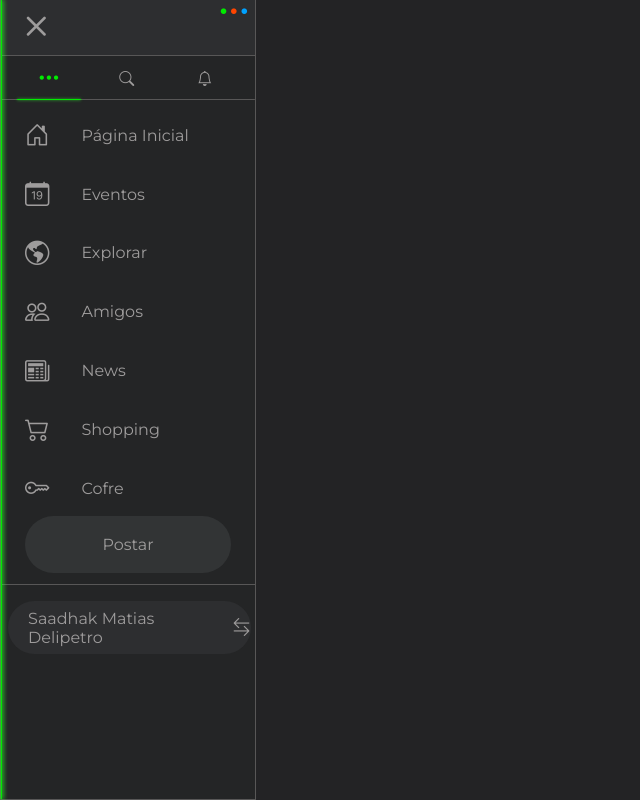
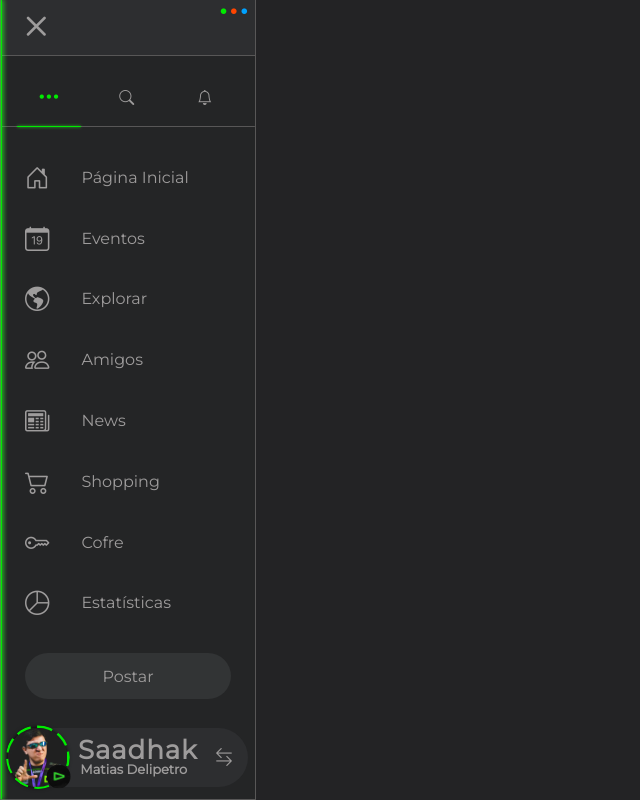
Before and after one commit to RenanFelliphe/Bonfire-Project, a PHP site: page /events.html in a window 1280 px wide. Shown: the whole page, without its empty margins (0-640 px from the left). Run offline with PHP 8.4, Linux system fonts and the light colour scheme.

Commit message:
Consertando o centro do menu

```diff
--- a/events.html
+++ b/events.html
@@ -11,6 +11,7 @@
     <link href='https://unpkg.com/boxicons@2.1.4/css/boxicons.min.css' rel='stylesheet'>
     <link rel="stylesheet" href="styles/variable.css">
     <link rel="stylesheet" href="styles/teste.css">
+    <link rel="stylesheet" href="styles/styles.css">
 
     <title>Bonfire</title>
 
@@ -32,49 +33,49 @@
             </div>
         </section>
 
+        <section class="M-slider">
+            <i class="bi bi-three-dots active M-pages-icon All-icon"></i>
+            <i class="bi bi-search M-search-icon All-icon"></i>
+            <i class="bi bi-bell M-notifications-icon All-icon"></i>
+        </section>
+
         <section class="M-center">
-            <article class="M-slider">
-                <i class="bi bi-three-dots active M-pages-icon All-icon"></i>
-                <i class="bi bi-search M-search-icon All-icon"></i>
-                <i class="bi bi-bell M-notifications-icon All-icon"></i>
-            </article>
-
             <article class="M-all-pages">
                     <a href="index.html" class="M-page">
-                        <i class="bi bi-house-door M-icon-page All-icon"></i>
-                        <span>Página Inicial</span>
+                        <i class="bi bi-house-door M-page-icon All-icon"></i>
+                        <span class="M-page-name">Página Inicial</span>
                     </a>
                     <a href="events.html" class="M-page onDisplay">
-                        <i class="bi bi-calendar-date M-icon-page All-icon"></i>
-                        <span>Eventos</span>
+                        <i class="bi bi-calendar-date M-page-icon All-icon"></i>
+                        <span class="M-page-name">Eventos</span>
                     </a>
                     <a class="M-page onDisplay">
-                        <i class="bi bi-globe-americas M-icon-page All-icon"></i>
-                        <span>Explorar</span>
+                        <i class="bi bi-globe-americas M-page-icon All-icon"></i>
+                        <span class="M-page-name">Explorar</span>
                     </a>
                     <a class="M-page onDisplay">
-                        <i class="bi bi-people M-icon-page All-icon"></i>
-                        <span>Amigos</span>
+                        <i class="bi bi-people M-page-icon All-icon"></i>
+                        <span class="M-page-name">Amigos</span>
                     </a>
                     <a class="M-page onDisplay">
-                        <i class="bi bi-newspaper M-icon-page All-icon"></i>
-                        <span>News</span>
+                        <i class="bi bi-newspaper M-page-icon All-icon"></i>
+                        <span class="M-page-name">News</span>
                     </a>
                     <a class="M-page onDisplay">
-                        <i class="bi bi-cart2 M-icon-page All-icon"></i>
-                        <span>Shopping</span>
+                        <i class="bi bi-cart2 M-page-icon All-icon"></i>
+                        <span class="M-page-name">Shopping</span>
                     </a>
                     <a class="M-page">
-                        <i class="bi bi-key M-icon-page All-icon"></i>
-                        <span>Cofre</span>
+                        <i class="bi bi-key M-page-icon All-icon"></i>
+                        <span class="M-page-name">Cofre</span>
                     </a>
                     <a class="M-page">
-                        <i class="bi bi-pie-chart M-icon-page All-icon"></i>
-                        <span>Estatísticas</span>
+                        <i class="bi bi-pie-chart M-page-icon All-icon"></i>
+                        <span class="M-page-name">Estatísticas</span>
                     </a>
                     <a href="config.html" class="M-page">
-                        <i class="bi bi-gear-wide M-icon-page All-icon"></i>
-                        <span>Configurações</span>
+                        <i class="bi bi-gear-wide M-page-icon All-icon"></i>
+                        <span class="M-page-name">Configurações</span>
                     </a>
             </article>
 
@@ -86,20 +87,53 @@
         <section class="M-footer">
             <div class="M-footer-content">
                 <figure class="M-user-images">
-                    <img src="" alt="">
-                    <img src="" alt="">
+                    <div class="M-perfil-img">
+                        <img src="assets/perfil.png" alt="">
+                    </div>
+                    <div class="M-org-img">
+                        <img src="assets/loud-logo.png" alt="">
+                    </div>
                     <span class="M-user-status"></span>
                 </figure>
                 <div class="M-user-infos">
-                    <span class="M-user-name">Saadhak</span>
-                    <span class="M-user-nick">Matias Delipetro</span>
+                    <span class="M-user-nick">Saadhak</span>
+                    <span class="M-user-name">Matias Delipetro</span>
                 </div>
-                <i class="bi bi-arrow-left-right M-log-actions All-icon"></i>
 
+                <i class="bi bi-arrow-left-right M-log-button All-icon"></i>
+                <div class="M-log-actions close">
+                    <ul>
+                        <li>
+                            <a href="">
+                                <span class="bi bi-people All-icon"></span>
+                                <span class="M-title"> Alternar usuário </span>
+                            </a>
+                        </li>
+                        <li>
+                            <a href="login.html">
+                                <span class="bi bi-box-arrow-left All-icon"></span>
+                                <span class="M-title M-log-out"> Sair </span>
+                            </a>
+                        </li>
+                    </ul>
+                </div>
             </div>
         </section>
 </nav>
-
+<section>
+    <!--SEÇÃO PARA DEFINIÇÃO DE MODAIS -->
+    <div class="M-log-out-modal">
+        <!--Aparece ao Clicar no botão de Log Out na S-Settings-->
+        <div class="M-log-out-modal-container">
+            <i class="bi bi-x M-close-log-out-icon All-icon"></i>
+            <h4>Tem certeza que deseja SAIR ?</h4>
+            <div class="M-log-out-modal-buttons">
+                <button class="M-cancel-log-out">CANCELAR</button>
+                <button class="M-confirm-log-out">SAIR</button>
+            </div>
+        </div>
+    </div>
+</section>
 <script src="js/teste.js"></script>
 </body>
 
--- a/styles/styles.css
+++ b/styles/styles.css
@@ -1,6 +1,6 @@
 body {
     background-color: var(--third-color);
-    overflow: auto;
+    overflow: hidden;
 }
 
 main {
@@ -602,9 +602,15 @@ main {
     padding: 2rem;
     display: flex;
     flex-direction: column;
+    justify-content: flex-start;
     gap: 5vh;
     border-left: 1px solid var(--border-color);
     border-right: 1px solid var(--border-color);
+    overflow-y: auto;
+}
+
+.H-timeline::-webkit-scrollbar{
+    display: none;
 }
 
 .H-timeline .H-publish{
@@ -1164,7 +1170,6 @@ main {
 
 .H-trending-topics .H-all-trends .H-trend .H-trend-markers{
     font-size: calc(var(--size-font-text) - 1px);
-
 }
 
 .H-trending-topics .H-all-trends .H-trend .H-trend-topic{
--- a/styles/teste.css
+++ b/styles/teste.css
@@ -73,16 +73,16 @@ main {
     border: 1px solid var(--border-color);
     border-top: 0;
     transition: width var(--element-in);
+    display: flex;
+    flex-direction: column;
+    justify-content: space-between;
+    align-items: flex-start;
+    padding-bottom: 0.3rem;
 }
 
 .M-menu.close {
     width: 4.8rem;
     transition: width var(--element-out);
-}
-
-.M-menu section {
-    position: relative;
-    border-bottom: 1px solid var(--border-color);
 }
 
 .M-menu::after {
@@ -105,11 +105,14 @@ main {
 .M-menu .M-top {
     position: relative;
     height: 3.5rem;
+    width: 100%;
     display: flex;
     justify-content: flex-start;
     background-color: var(--half-second-color);
     padding: 1.5rem 1.5rem 1.5rem 1.65rem;
+    border-bottom: 1px solid var(--border-color);
 }
+
 .M-menu .M-top .M-open-close{
     position: relative;
     display: flex;
@@ -203,28 +206,22 @@ main {
     color: white;
 }
 
-.M-menu .M-center{
-    position: relative;
-    display: flex;
-    flex-direction: column;
-    align-items: flex-start;
-    width: 100%;
-}
-
-.M-menu .M-center .M-slider{
+.M-menu .M-slider{
     position: relative;
     width: 100%;
     padding: 0.7rem 0.7rem 0.9rem 0.55rem;
     display: flex;
     transition: var(--element-out);
     overflow: hidden;
+    height: 4rem;
+    border-bottom: none;
 }
 
-.M-menu.close .M-center .M-slider{
+.M-menu.close .M-slider{
     transition: var(--element-in);
 }
 
-.M-menu .M-center .M-slider::before{
+.M-menu .M-slider::before{
     content: '';
     position: absolute;
     bottom: 4px;
@@ -235,7 +232,7 @@ main {
     background-color: var(--border-color);
 }
 
-.M-menu .M-center .M-slider::after{
+.M-menu .M-slider::after{
     content: '';
     position: absolute;
     bottom: 4px;
@@ -248,12 +245,12 @@ main {
     box-shadow: 0 0 3px 0 var(--org-color-lighter);
 }
 
-.M-menu.close .M-center .M-slider::after{
+.M-menu.close .M-slider::after{
     opacity: 0;
     transition: var(--element-in);
 }
 
-.M-menu .M-center .M-slider i{
+.M-menu .M-slider i{
     display: flex;
     width: 100%;
     opacity: 1;
@@ -261,35 +258,43 @@ main {
     font-size: calc(var(--size-font-icons) - 3px);
 }
 
-.M-menu.close .M-center .M-slider i{
+.M-menu.close .M-slider i{
     width: 0;
     opacity: 0;
     transition: var(--element-out);
 }
 
-.M-menu .M-center .M-slider i.active{
+.M-menu .M-slider i.active{
     color: var(--org-color1)
 }
 
-.M-menu.close .M-center .M-slider i.active{
+.M-menu.close .M-slider i.active{
     opacity: 1;
     color: var(--text-color)
 }
 
-.M-menu .M-center .M-slider i.M-pages-icon{
+.M-menu .M-slider i.M-pages-icon{
     font-size: calc(var(--size-font-icons) + 0.3rem);
+}
+
+.M-menu .M-center{
+    position: relative;
+    display: flex;
+    flex-direction: column;
+    align-items: flex-start;
+    width: 100%;
+    height: 71vh;
 }
 
 .M-menu .M-center .M-all-pages{
     display: flex;
     flex-direction: column;
-    gap: 1.8rem;
     justify-content: flex-start;
     width: 100%;
-    height: 25rem;
     overflow-y: auto;
     overflow-x: hidden;
-    padding-top: 1rem;
+    padding: 0.5rem 0 1rem 0;
+    gap: 0.3rem;
 }
 
 .M-menu .M-center .M-all-pages::-webkit-scrollbar{
@@ -309,10 +314,24 @@ main {
     cursor: pointer;
     width: 100%;
     padding-left: 1.5rem;
-    height: 2.7rem;
+    line-height: 3.5rem;
+}
+.M-menu .M-center .M-all-pages .M-page:hover{
+    background-color: var(--half-third-color);
+}
+.M-menu .M-center .M-all-pages .M-page .M-page-name{
+    opacity: 1;
+    transform: translateX(0);
+    transition: var(--element-in);
 }
 
-.M-menu .M-center .M-all-pages .M-page i.M-icon-page{
+.M-menu.close .M-center .M-all-pages .M-page .M-page-name{
+    opacity: 0;
+    transform: translateX(-105px);
+    transition: var(--element-out);
+}
+
+.M-menu .M-center .M-all-pages .M-page .M-page-icon{
     font-size: calc(var(--size-font-icons) + 0.4rem);
 }
 
@@ -320,7 +339,6 @@ main {
     position: relative;
     padding: 0.5rem 1.5rem 0.5rem 1.5rem;
     width: 100%;
-    height: 5rem;
     display: flex;
 }
 
@@ -334,28 +352,161 @@ main {
     cursor: pointer;
 }
 
-/*/////////////////////////////////////////////////////////////////////////////////////////////////////////////////////////////////////////////////*/
-
-
 .M-menu .M-footer {
-    padding: 1rem;
-    padding-left: 0.45rem;
-    height: 100%;
+    position: relative;
+    display: flex;
+    padding: 0.45rem;
     width: 100%;
+    z-index: +1;
 }
 
 .M-menu .M-footer .M-footer-content {
     display: flex;
     justify-content: flex-start;
-    gap: 1rem;
     width: 105%;
-    height: 3.3rem;
     transition: var(--element-out);
     background-color: var(--half-second-color);
     border-radius: 2rem;
 }
 
-.M-menu.close .M-footer .M-footer-content {
-    border-radius: 0;
-    background-color: transparent;
+.M-menu .M-footer .M-footer-content .M-user-images {
+    width: 3.7rem;
+    height: 100%;
+    display: flex;
+    z-index: +1;
+    border-radius: 100%;
+    box-shadow: 0 0 5px 0px black;
 }
+
+.M-menu .M-footer .M-footer-content .M-user-images .M-perfil-img{
+    display: flex;
+    width: 3.7rem;
+    clip-path: circle();
+}
+
+.M-menu .M-footer .M-footer-content .M-user-images .M-perfil-img img{
+    max-width: 100%;
+}
+
+.M-menu .M-footer .M-footer-content .M-user-images .M-org-img{
+    position: absolute;
+    display: flex;
+    width: 1.5rem;
+    clip-path: circle();
+    transform: translateX(1.3rem) translateY(1.2rem);
+}
+
+.M-menu .M-footer .M-footer-content .M-user-images .M-org-img img{
+    max-width: 100%;
+}
+
+.M-menu .M-footer .M-footer-content .M-user-images .M-user-status {
+    position: absolute;
+    display: flex;
+    width: 4rem;
+    height: 4rem;
+    clip-path: circle();
+    border: 7px dashed var(--org-color1);
+    border-radius: 100%;
+    z-index: -1;
+}
+
+.M-menu .M-footer .M-footer-content .M-user-infos {
+    display: flex;
+    flex-direction: column;
+    overflow: hidden;
+    width: 80%;
+    position: absolute;
+    left: 2.2rem;
+    transform: translateY(-2px);
+}
+
+.M-menu .M-footer .M-footer-content .M-user-infos .M-user-nick {
+    font-size: var(--size-font-title);
+    font-weight: bolder;
+    letter-spacing: 1px;
+    transition: opacity, transform var(--element-in);
+}
+
+.M-menu .M-footer .M-footer-content .M-user-infos .M-user-name {
+    margin: -0.3rem 0 0 -0.5rem;
+    font-size: calc(var(--size-font-text) - 1px);
+    font-weight: 600;
+    letter-spacing: 0px;
+    transition: opacity, transform var(--element-in);
+}
+
+.M-menu.close .M-footer .M-footer-content .M-user-infos span{
+    opacity: 0;
+    transform: translateX(-105px);
+    transition: var(--element-out);
+}
+
+.M-menu .M-footer .M-footer-content .M-log-button {
+    position: absolute;
+    display: flex;
+    right: 1rem;
+    width: 30px;
+    height: 30px;
+    border-radius: 10px;
+    transition: opacity var(--element-in);
+}
+
+.M-menu.close .M-footer .M-footer-content .M-log-button {
+    opacity: 0;
+    transition: opacity var(--element-out);
+}
+
+.M-menu .M-footer .M-footer-content .M-log-button.active {
+    background-color: var(--active-color);
+}
+
+.M-menu .M-footer .M-footer-content .M-log-actions {
+    position: absolute;
+    display: flex;
+    flex-direction: column;
+    align-items: flex-start;
+    gap: 0.5rem;
+    padding: 1.5rem;
+    width: 14rem;
+    height: 5rem;
+    top: -4.7rem;
+    border: 2px solid var(--border-color);
+    border-radius: 1rem;
+    background-color: var(--menu-color);
+    left: 50%;
+    transform: translate(-50%);
+    transition: var(--element-in);
+    z-index: -1;
+}
+
+.M-menu.close .M-footer .M-footer-content .M-log-actions,
+.M-menu .M-footer .M-footer-content .M-log-actions.close {
+    opacity: 0;    top: 0;
+    transition: var(--element-out);
+}
+
+.M-menu .M-footer .M-footer-content .M-log-actions ul li a {
+    display: flex;
+    justify-content: flex-start;
+    gap: 0.8rem;
+    height: 1.5rem;
+    line-height: 1.5rem;
+}
+
+.M-menu .M-footer .M-footer-content .M-log-actions ul li a span {
+    transition: color 0.4s;
+}
+
+.M-menu .M-footer .M-footer-content .M-log-actions ul li a:hover span {
+    color: var(--org-color1);
+    transition: color 0.2s;
+}
+
+.M-menu .M-footer .M-footer-content .M-log-actions ul li span.M-title {
+    font-size: var(--size-font-subtitle);
+}
+
+.M-menu .M-footer .M-footer-content .M-log-actions ul li span.All-icon {
+    font-size: var(--size-font-icons);
+}
```
Also changed, not shown: js/teste.js (+11 -0 lines).
